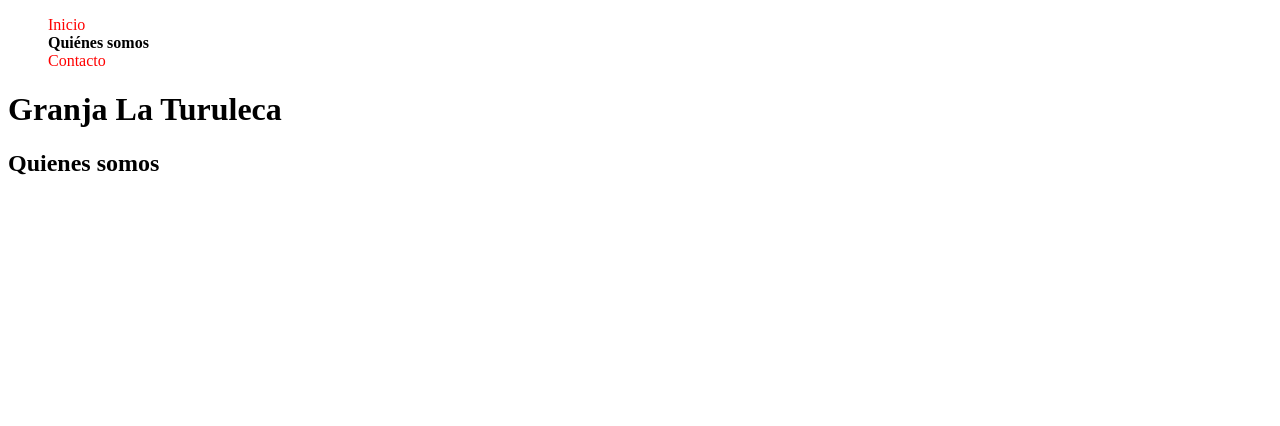
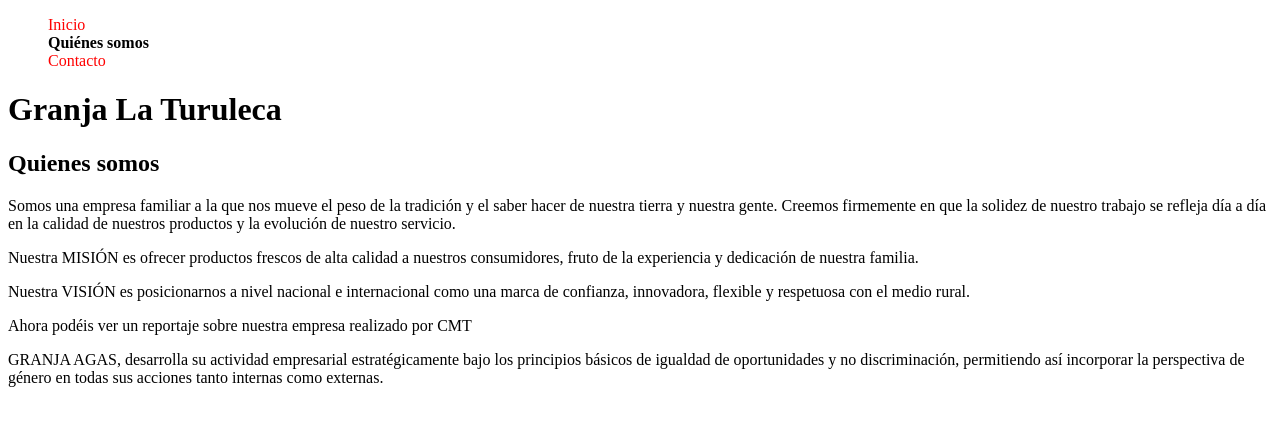
Before and after one commit to lldellapaolera/GranjaLaTuruleca, a plain HTML site: page quienes-somos.html in a window 1280 px wide. Drawn offline with Linux system fonts and the light colour scheme.

Commit message:
mejorando quienes somos

```diff
--- a/quienes-somos.html
+++ b/quienes-somos.html
@@ -19,7 +19,23 @@
     <main>
         <h1>Granja La Turuleca</h1>
         <h2>Quienes somos</h2>
+        <p>
+            Somos una empresa familiar a la que nos mueve el peso de la tradición y el saber hacer de nuestra tierra y nuestra gente. Creemos firmemente en que la solidez de nuestro trabajo se refleja día a día en la calidad de nuestros productos y la evolución de nuestro servicio.
+        </p>
+        <p>
+            Nuestra MISIÓN es ofrecer productos frescos de alta calidad a nuestros consumidores, fruto de la experiencia y dedicación de nuestra familia.
+        </p>
+        <p>
+            Nuestra VISIÓN es posicionarnos a nivel nacional e internacional como una marca de confianza, innovadora, flexible y respetuosa con el medio rural.
+        </p>
 
+        <p>
+            Ahora podéis ver un reportaje sobre nuestra empresa realizado por CMT
+        </p>
+
+        <p>
+            GRANJA AGAS, desarrolla su actividad empresarial estratégicamente bajo los principios básicos de igualdad de oportunidades y no discriminación, permitiendo así incorporar la perspectiva de género en todas sus acciones tanto internas como externas.
+        </p>
     </main>
     <footer>
 
```
